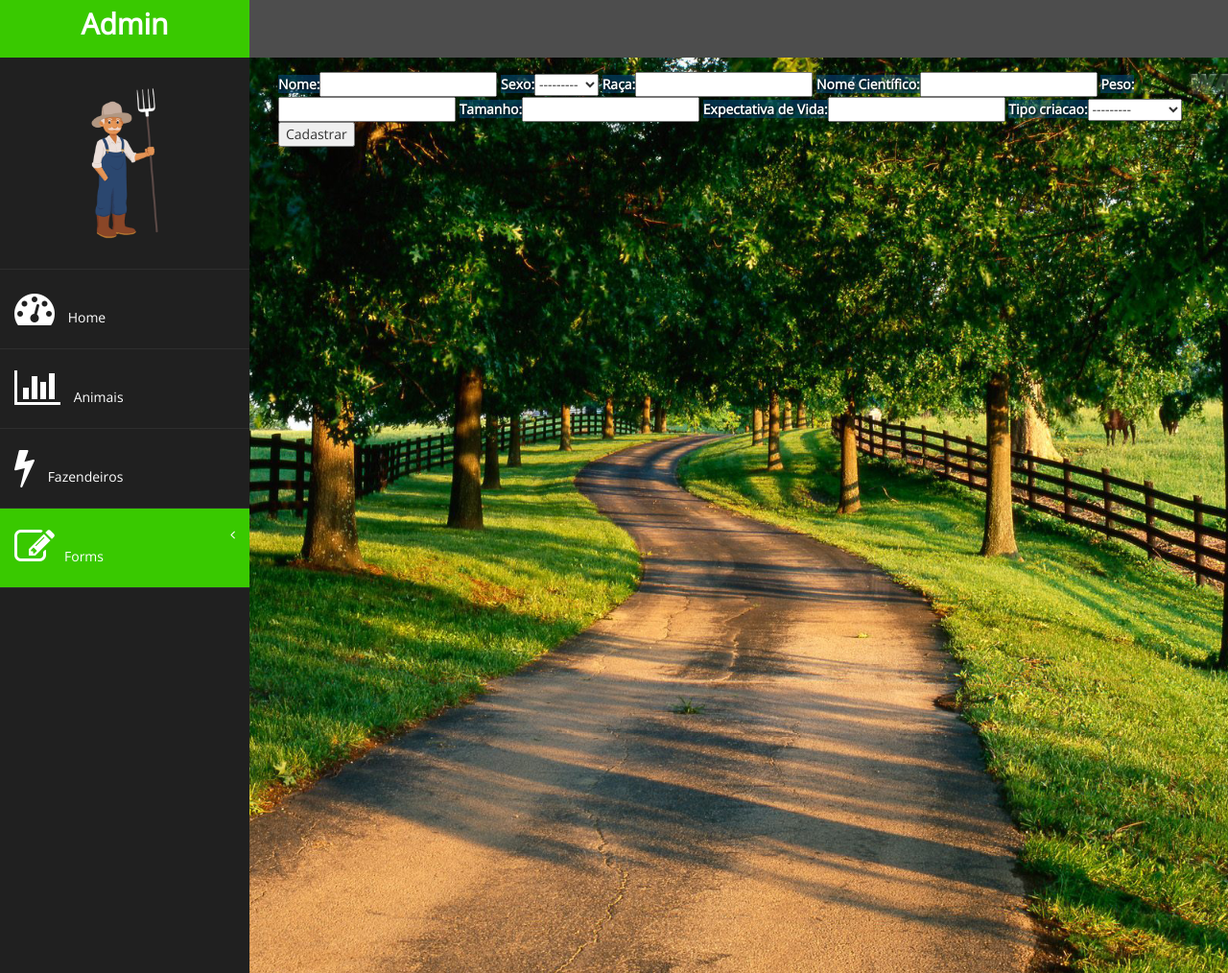
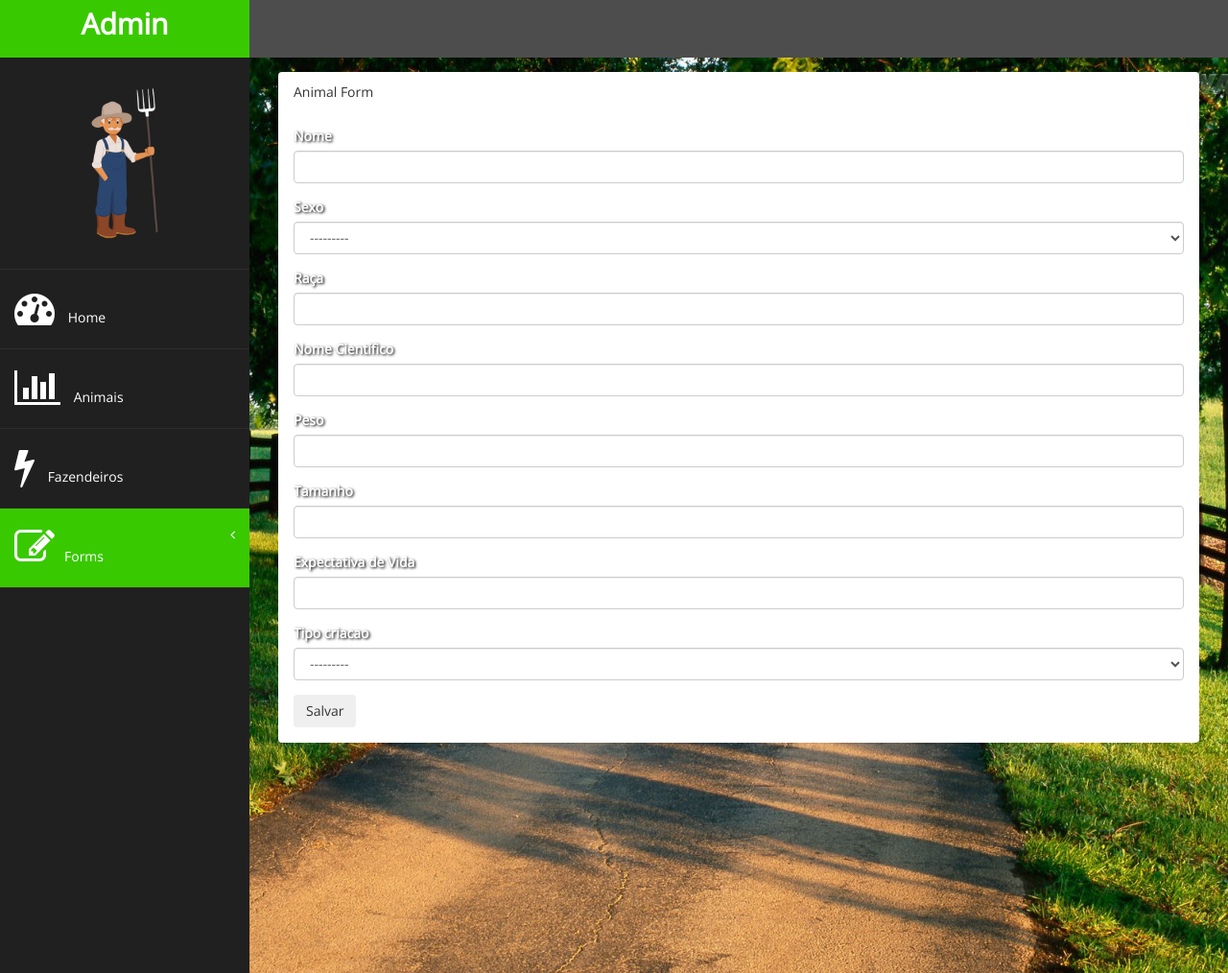
Before and after one commit to mulleroliveira/fazenda, a Django app: page /gestao/animais/form/ in a window 1280 px wide. Shown: the top 1014 px of the page at 96% size. Run offline with Django 3.2, Linux system fonts and the light colour scheme; some libraries are stand-ins or nearby versions.

Commit message:
Implementação do widgets na class AnimalForm

```diff
--- a/fazenda/settings.py
+++ b/fazenda/settings.py
@@ -104,7 +104,7 @@ AUTH_PASSWORD_VALIDATORS = [
 # Internationalization
 # https://docs.djangoproject.com/en/2.1/topics/i18n/
 
-LANGUAGE_CODE = 'en-us'
+LANGUAGE_CODE = 'pt-br'
 
 TIME_ZONE = 'UTC'
 
--- a/gestao/forms.py
+++ b/gestao/forms.py
@@ -1,7 +1,17 @@
-from django.forms import ModelForm
+from django.forms import ModelForm, TextInput, NumberInput, Select
 from . models import Animal
 
 class AnimalForm(ModelForm):
       class Meta:
             model = Animal
             fields = ('__all__')
+            widgets = {
+                  'nome':TextInput(attrs={'class':'form-control'}),
+                  'sexo':Select(attrs={'class':'form-control'}),
+                  'raca':TextInput(attrs={'class':'form-control'}),
+                  'cientifico':TextInput(attrs={'class':'form-control'}),
+                  'peso':NumberInput(attrs={'class':'form-control'}),
+                  'tamanho':NumberInput(attrs={'class':'form-control'}),
+                  'expectativa':NumberInput(attrs={'class':'form-control'}),
+                  'tipo_criacao':Select(attrs={'class':'form-control'})
+            }
--- a/gestao/static/assets/css/style.css
+++ b/gestao/static/assets/css/style.css
@@ -60,7 +60,7 @@
       text-shadow: black 0.1em 0.1em 0.2em;
 }
 
-label {
+.frase {
       display: inline;
       background-color: rgba(3, 84, 151, 0.466);
 }
@@ -88,3 +88,7 @@ label {
 #cadastro {
       float: right;
 }
+
+.error {
+      color: crimson;
+}
--- a/gestao/templates/animal/form.html
+++ b/gestao/templates/animal/form.html
@@ -1,17 +1,26 @@
-{% extends 'base.html' %}
-
-{% block active-form %}
-active-menu
-{% endblock %}
-
-{% block conteudo %}
+{% extends 'base.html' %} {% block active-form %} active-menu {% endblock %} {% block conteudo %}
 <div class="row">
       <div class="col-md-12">
-            <form action="/gestao/animais/form/" method="POST">
-                  {% csrf_token %}
-                  {{form}}
-                  <button type="submit">Cadastrar</button>
-            </form>
+            <section class="panel">
+                  <header class="panel-heading">
+                        Animal Form
+                  </header>
+                  <div class="panel-body">
+                        <form role="form" action="/gestao/animais/form/" method="POST">
+                              {% for c in form %} {% csrf_token %}
+                              <div class="form-group">
+                                    <label for="{{c.id_for_label}}">{{c.label}}</label>
+                                    <div>
+                                          {{c}} {% for error in c.errors %}
+                                          <label for="{{c.id_for_label}}" class="error">{{error}}</label>
+                                          {% endfor %}
+                                    </div>
+                              </div>
+                              {% endfor %}
+                              <button type="submit" class="btn btn-dark">Salvar</button>
+                        </form>
+                  </div>
+            </section>
       </div>
 </div>
 {% endblock %}
--- a/gestao/views.py
+++ b/gestao/views.py
@@ -33,8 +33,11 @@ def animal_show(request, animal_id):
 def animal_form(request):
       if request.method == 'POST':
             form = AnimalForm(request.POST)
-            form.save()
-            return redirect('/gestao/animais/')
+            if form.is_valid():
+                  form.save()
+                  return redirect('/gestao/animais/')
+            else:
+                  return render(request, 'animal/form.html', {'form':form})
       else:
             form = AnimalForm()
             return render(request, 'animal/form.html', {'form':form})
```
Also changed, not shown: gestao/templates/home.html (+4 -4 lines), db.sqlite3.
